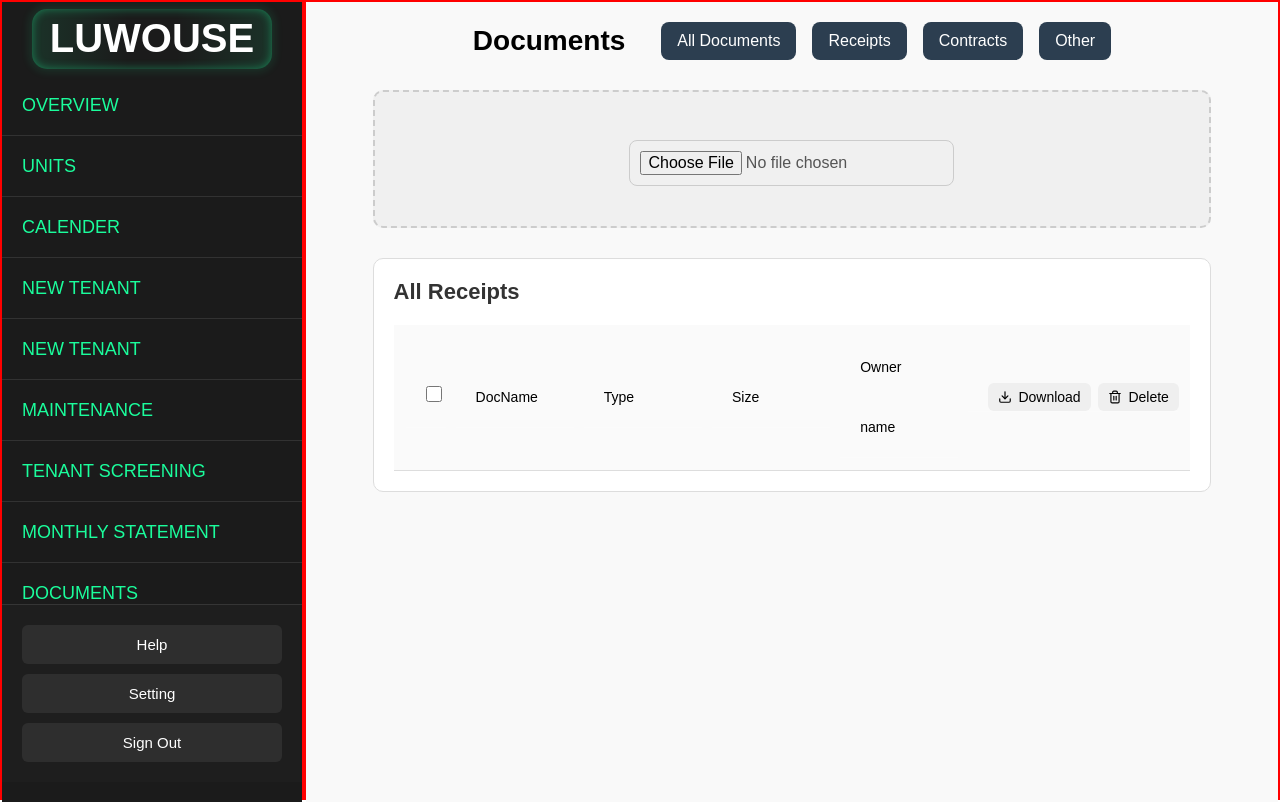
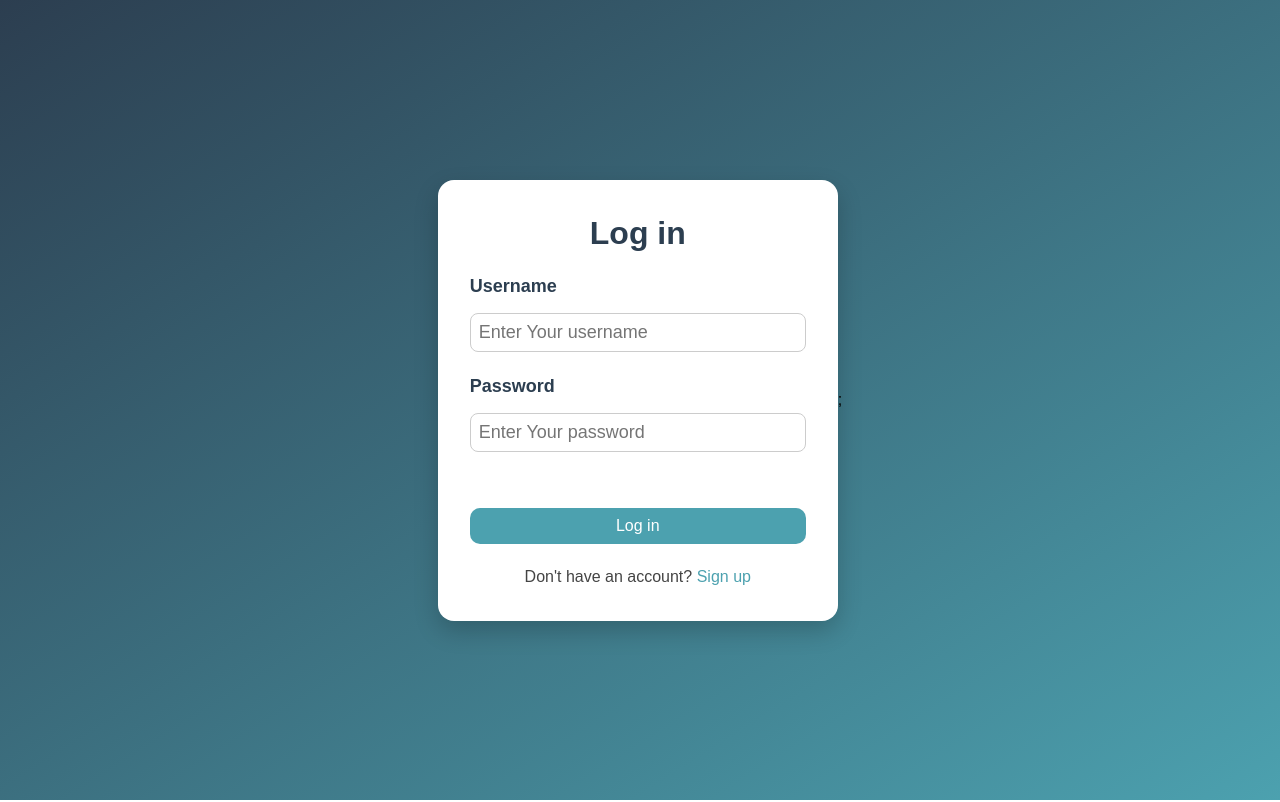
Before and after one commit to Correa95/Property-Management-System, a React (Vite) app in the folder client-side/: page /documents in a window 1280 px wide. Built offline with nearby package versions, Linux system fonts and the light colour scheme.

Commit message:
creating the recent transaction

```diff
--- a/client-side/src/App.jsx
+++ b/client-side/src/App.jsx
@@ -1,5 +1,5 @@
 import { Routes, Route } from "react-router-dom";
-// import { useAuth } from "./context/AuthContext";
+import { useAuth } from "./context/AuthContext";
 import AppLayout from "./AppLayout";
 import OverView from "./Components/PageLayouts/OverView";
 import Calender from "./Components/PageLayouts/Calender";
@@ -14,36 +14,35 @@ import LoginForm from "./Components/Form/LogInForm";
 import RecentTransaction from "./Components/RecentTransactions";
 
 function App() {
-  // const { isAuthenticated } = useAuth();
+  const { isAuthenticated } = useAuth();
   // Show only the login page until we’re authenticated
-  // if (!isAuthenticated) return <LoginForm />;
+  if (!isAuthenticated) return <LoginForm />;
   return (
     <Routes>
       <Route path="/login" element={<LoginForm />} />
       <Route path="/signUp" element={<SignUpForm />} />
       <Route
         path="/login"
-        // element={!isAuthenticated ? <LoginForm /> : <Navigate to="/" />}
+        element={!isAuthenticated ? <LoginForm /> : <Navigate to="/" />}
       />
       <Route
         path="/signUp"
-        // element={!isAuthenticated ? <SignUpForm /> : <Navigate to="/" />}
+        element={!isAuthenticated ? <SignUpForm /> : <Navigate to="/" />}
       />
 
-      {/* {isAuthenticated && ( */}
+      {isAuthenticated && (
         <Route path="/" element={<AppLayout />}>
           <Route index element={<OverView />} />
           <Route path="/units" element={<Units />} />
           <Route path="/calender" element={<Calender />} />
           <Route path="/recentTransaction" element={<RecentTransaction />} />
           <Route path="/newTenant" element={<NewTenant />} />
-
           <Route path="/maintenance" element={<Maintenance />} />
           <Route path="/tenantScreening" element={<TenantScreening />} />
           <Route path="/monthlyStatement" element={<MonthlyStatement />} />
           <Route path="/documents" element={<Documents />} />
         </Route>
-      {/* )} */}
+      )}
       <Route
         path="*"
         // element={<Navigate to={isAuthenticated ? "/" : "/login"} />}
--- a/client-side/src/Components/Form/LogInForm.css
+++ b/client-side/src/Components/Form/LogInForm.css
@@ -1,82 +1,89 @@
 .loginFormContainer {
-  width: 100vw;
-  height: 100vh;
   display: flex;
   justify-content: center;
   align-items: center;
+  height: 100vh;
+  background: linear-gradient(to bottom right, #2c3e50, #4ca1af);
+  padding: 16px;
 }
 
 .loginForm {
+  background-color: #fff;
+  padding: 35px 32px;
+  border-radius: 1rem;
   width: 100%;
-  max-width: 300px;
-  --bg-light: #efefef;
-  --bg-dark: #707070;
-  --clr: #58bc82;
-  --clr-alpha: #9c9c9c60;
+  max-width: 400px;
   display: flex;
   flex-direction: column;
-  align-items: center;
-  gap: 16px;
-  /* box-shadow: rgba(100, 100, 111, 0.2) 0px 7px 29px 0px; */
+  gap: 24px;
+  box-shadow: 0 10px 25px rgba(0, 0, 0, 0.2);
 }
 
-.loginForm .input-span {
-  width: 100%;
+.loginForm h1 {
+  text-align: center;
+  color: #2c3e50;
+  font-size: 2rem;
+}
+
+.input-span {
   display: flex;
   flex-direction: column;
-  gap: 0.5rem;
-}
-
-.loginForm input[type="email"],
-.loginForm input[type="password"] {
-  border-radius: 0.5rem;
-  padding: 1rem 0.75rem;
-  width: 100%;
-  border: none;
-  display: flex;
-  align-items: center;
-  gap: 0.5rem;
-  background-color: var(--clr-alpha);
-  outline: 2px solid var(--bg-dark);
-}
-
-.loginForm input[type="email"]:focus,
-.loginForm input[type="password"]:focus {
-  outline: 2px solid var(--clr);
 }
 
 .label {
-  align-self: flex-start;
-  color: var(--clr);
   font-weight: 600;
+  margin-bottom: 8px;
+  color: #2c3e50;
 }
 
-.loginForm .submit {
-  padding: 1rem 0.75rem;
-  width: 100%;
-  display: flex;
-  align-items: center;
-  gap: 0.5rem;
-  border-radius: 3rem;
-  background-color: var(--bg-dark);
-  color: var(--bg-light);
-  border: none;
-  cursor: pointer;
-  transition: all 300ms;
-  font-weight: 600;
-  font-size: 0.9rem;
+input[type="text"],
+input[type="password"] {
+  padding: 8px;
+  border: 1px solid #ccc;
+  border-radius: 15;
+  font-size: 18px;
+  transition: border-color 0.2s ease;
 }
 
-.loginForm .submit:hover {
-  background-color: var(--clr);
-  color: var(--bg-dark);
+input[type="text"]:focus,
+input[type="password"]:focus {
+  outline: none;
+  border-color: #4ca1af;
+}
+
+.submit {
+  background-color: #4ca1af;
+  color: white;
+  border: none;
+  padding: 9px;
+  border-radius: 10px;
+  font-size: 16px;
+  cursor: pointer;
+  transition: background-color 0.2s ease;
+}
+
+.submit:hover {
+  background-color: #3b8d99;
 }
 
 .span {
-  text-decoration: none;
-  color: var(--bg-dark);
+  text-align: center;
+  color: #444;
 }
 
-.span a {
-  color: var(--clr);
+a {
+  color: #4ca1af;
+  text-decoration: none;
+  font-weight: 500;
 }
+
+a:hover {
+  text-decoration: underline;
+}
+
+p {
+  color: red;
+  font-size: 16px;
+  text-align: center;
+  margin: 0;
+}
--- a/client-side/src/Components/NavigationBars/SideBar.jsx
+++ b/client-side/src/Components/NavigationBars/SideBar.jsx
@@ -31,9 +31,6 @@ function SideNavBar() {
             <Link to="newTenant">NEW TENANT</Link>
           </li>
           <li>
-            <Link to="recentTransaction">NEW TENANT</Link>
-          </li>
-          <li>
             <Link to="maintenance">MAINTENANCE</Link>
           </li>
           <li>
--- a/client-side/src/main.jsx
+++ b/client-side/src/main.jsx
@@ -1,15 +1,15 @@
 import { StrictMode } from "react";
 import { createRoot } from "react-dom/client";
 import { BrowserRouter } from "react-router-dom";
-// import { AuthProvider } from "./context/AuthContext.jsx";
+import { AuthProvider } from "./context/AuthContext.jsx";
 import App from "./App.jsx";
 
 createRoot(document.getElementById("root")).render(
   <StrictMode>
     <BrowserRouter>
-      {/* <AuthProvider> */}
-      <App />
-      {/* </AuthProvider> */}
+      <AuthProvider>
+        <App />
+      </AuthProvider>
     </BrowserRouter>
   </StrictMode>
 );
```
Lines whose indentation alone changed are shown as unchanged.
